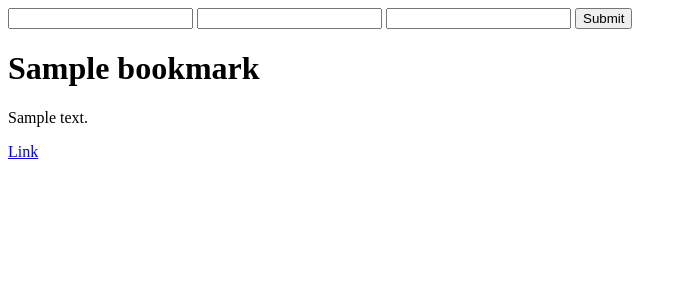
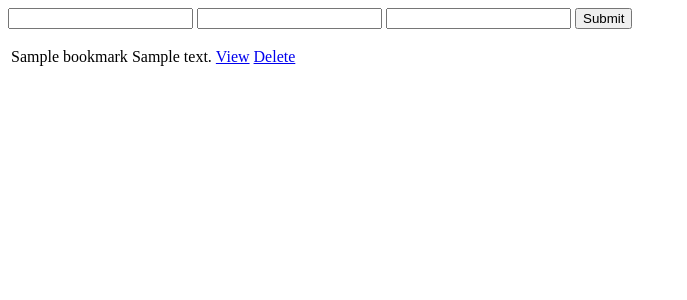
Before and after one commit to webdesigner4ever/Hi-Five, a Flask app: template src/templates/view_bookmarks.html in a window 1280 px wide. Shown: the top 300 px of the page, without its empty margins (0-687 px from the left). Run offline with Flask 2, Linux system fonts and the light colour scheme; the template is opened without the code that fills it: values that come from a table or form of the project are taken from there, others are empty; tables that the repository leaves empty hold one stand-in row (values such as "Sample post").

Commit message:
Add delete bookmark

```diff
--- a/src/app.py
+++ b/src/app.py
@@ -72,6 +72,13 @@ def add_bookmark():
     bc.create_bookmark()
     return redirect("/bookmarks")
 
+@app.route("/bookmarks/delete/<bookmark_id>", methods=["GET"])
+@authorize
+def delete_bookmark(bookmark_id):
+    bc = bookmark_controller(user_id=session["user"].user_id,bookmark_id=bookmark_id)
+    bc.delete_bookmark()
+    return redirect("/bookmarks")
+
 @app.route("/", methods=["GET"])
 @authorize
 def dashboard():
--- a/src/templates/view_bookmarks.html
+++ b/src/templates/view_bookmarks.html
@@ -1,12 +1,22 @@
 <form method="POST" action="/bookmarks/add">
-    <input type="text" name="bookmark_title" />
-    <input type="text" name="bookmark_url" />
-    <input type="text" name="bookmark_desc" />
-    <input type="submit" name="submit" />
+    <input type="text" name="bookmark_title"/>
+    <input type="text" name="bookmark_url"/>
+    <input type="text" name="bookmark_desc"/>
+    <input type="submit" name="submit"/>
 
 </form>
-{% for bookmark in bookmarks %}
-    <h1>{{ bookmark["bookmark_title"] }}</h1>
-    <p>{{ bookmark["bookmark_desc"]}} </p>
-    <a href="{{ bookmark['bookmark_url'] }}">Link</a>
-{% endfor %}
+<table>
+    {% for bookmark in bookmarks %}
+        <tr>
+            <td>{{ bookmark["bookmark_title"] }}</td>
+            <td>{{ bookmark["bookmark_desc"] }}
+            </td>
+            <td>
+                <a href="{{ bookmark['bookmark_url'] }}">View</a>
+            </td>
+            <td>
+                <a href="/bookmarks/delete/{{ bookmark['bookmark_id'] }}">Delete</a>
+            </td>
+        </tr>
+    {% endfor %}
+</table>
```
Also changed, not shown: src/controllers/bookmark_controller.py (+7 -1 lines).
